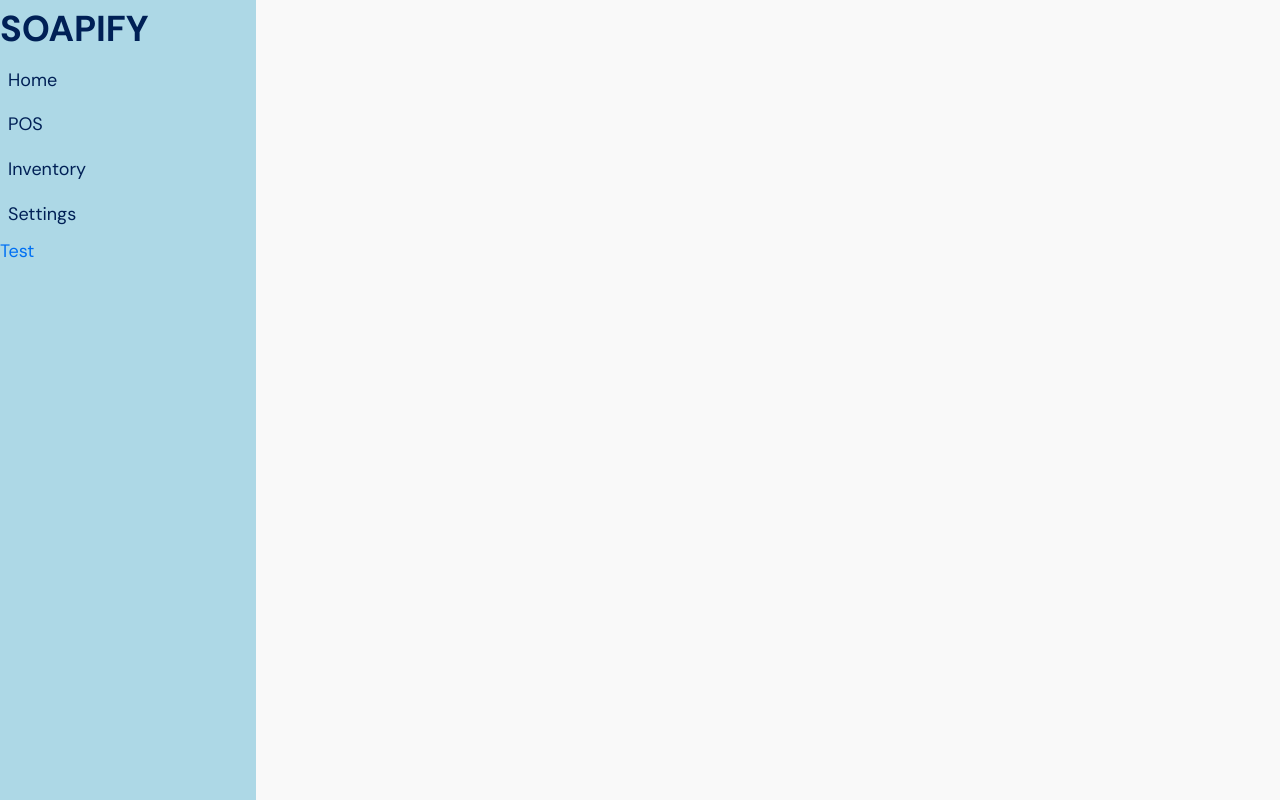
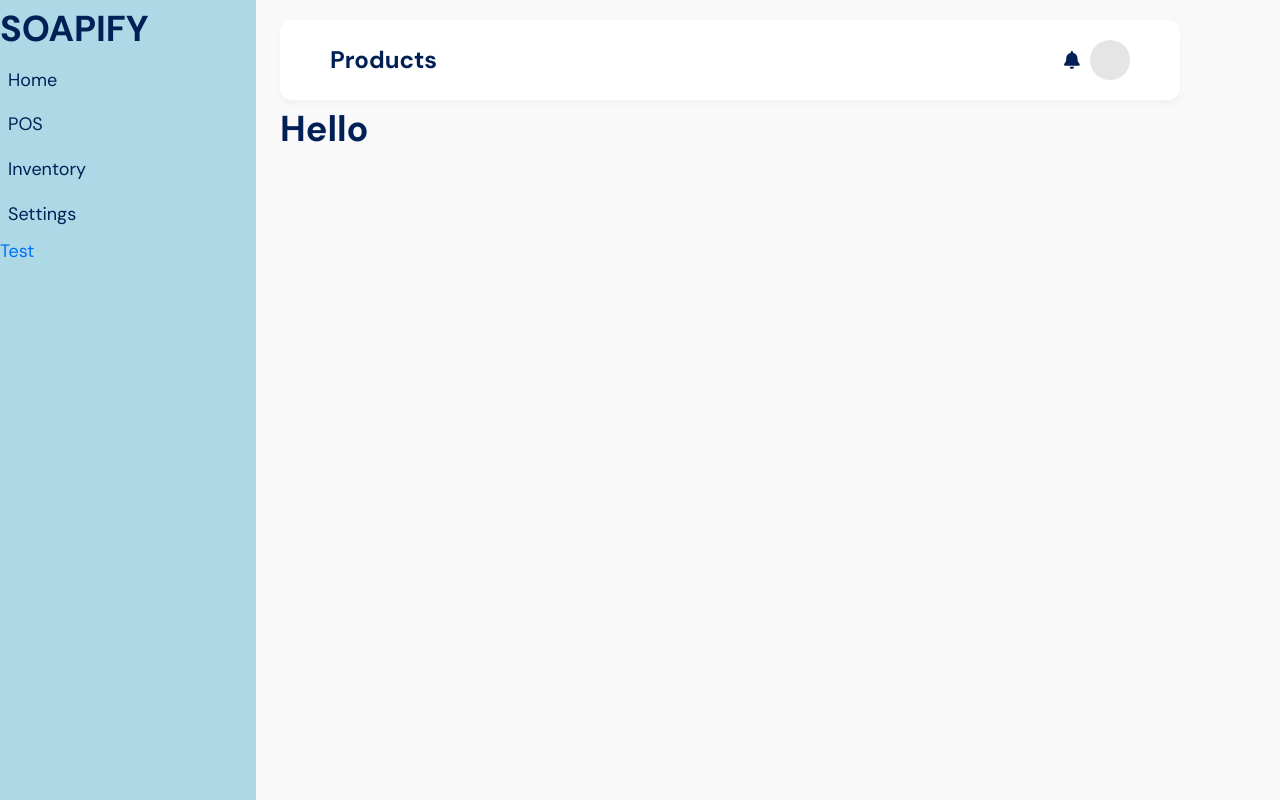
Before and after one commit to angeloeboy/soapify-frontend, a Next.js app: page /dashboard/products in a window 1280 px wide. Built offline with nearby package versions, Linux system fonts and the light colour scheme.

Commit message:
Fixed topbar, changed positioning to static instead of fixed

```diff
--- a/src/components/dashboardLayout.jsx
+++ b/src/components/dashboardLayout.jsx
@@ -1,10 +1,17 @@
 import Sidebar from "@/components/sidebar";
+import styled from "styled-components";
+
+const DashboardRight = styled.div`
+	width: 100%;
+	padding-left: 280px;
+`;
 
 let DashboardLayout = ({ children }) => {
 	return (
 		<>
 			<Sidebar />
-			<div>{children}</div>
+
+			<DashboardRight>{children}</DashboardRight>
 		</>
 	);
 };
--- a/src/components/topbar.jsx
+++ b/src/components/topbar.jsx
@@ -10,12 +10,13 @@ let TopBarContainer = styled.div`
 	border-radius: 12px;
 	background: #fff;
 	box-shadow: 0px 4px 4px 0px rgba(224, 224, 224, 0.25);
-	position: fixed;
-	top: 30px;
-	right: 5%;
+	/* position: fixed; */
+	/* top: 30px;
+	right: 5%; */
 	display: flex;
 	align-items: center;
 	justify-content: space-between;
+	margin-top: 20px;
 	h2 {
 		font-size: 24px;
 	}
--- a/src/pages/dashboard/products.jsx
+++ b/src/pages/dashboard/products.jsx
@@ -1,8 +1,10 @@
 import DashboardLayout from "@/components/DashboardLayout";
+import TopBar from "@/components/topbar";
 
 let ProductsPage = () => {
 	return (
 		<DashboardLayout>
+			<TopBar pageName="Products" />
 			<h1>Hello</h1>
 		</DashboardLayout>
 	);
```
